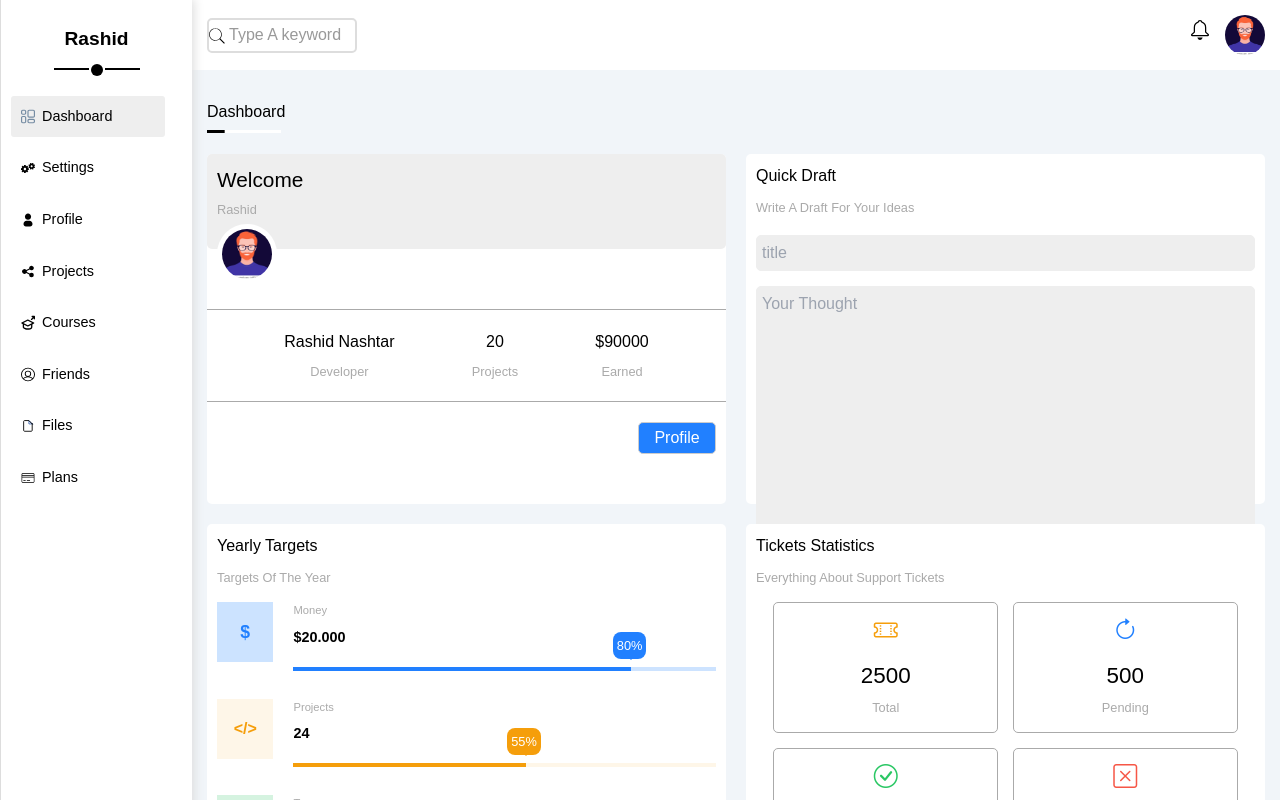
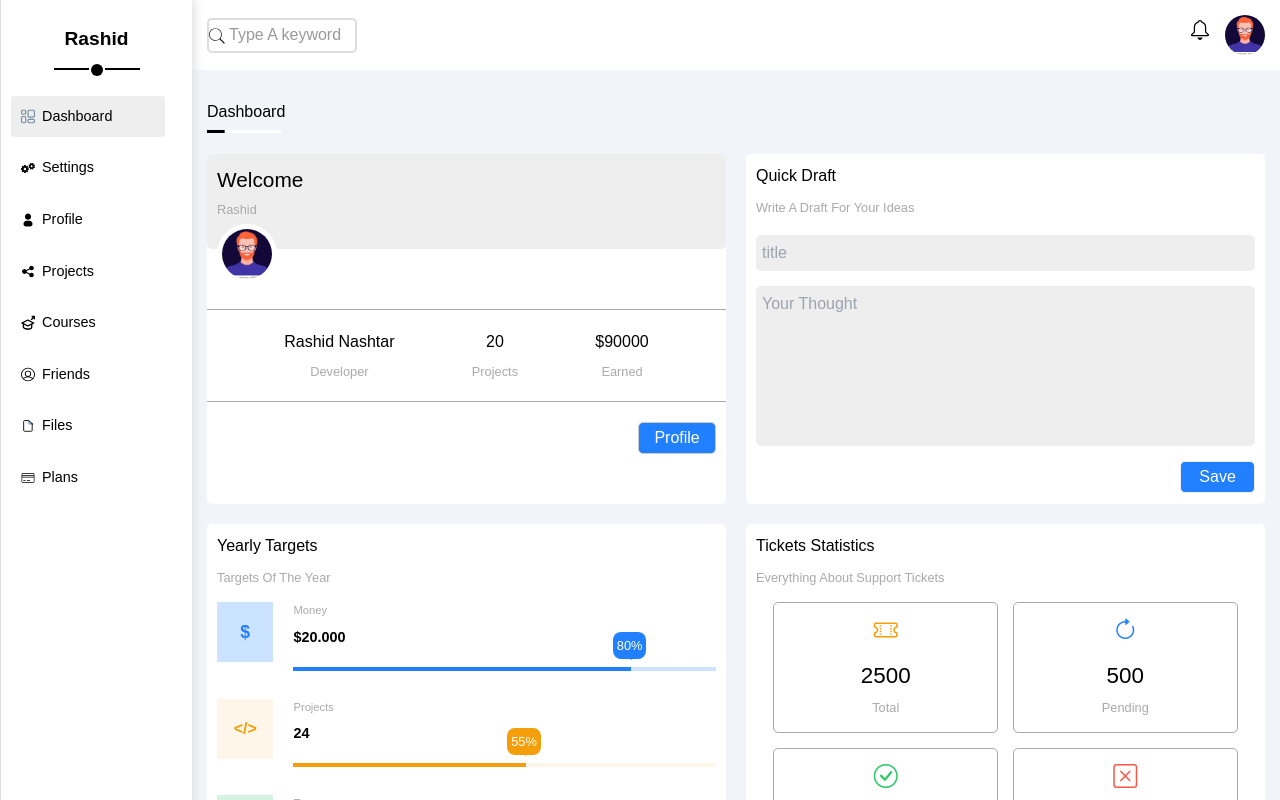
Before and after one commit to Rashidnashtar/template-4, a React (Vite) app: page / in a window 1280 px wide. Shown: the top 800 px of the page. Built offline with nearby package versions, Linux system fonts and the light colour scheme.

Commit message:
fixing the textarea

```diff
--- a/src/assets/Css/dashboard.css
+++ b/src/assets/Css/dashboard.css
@@ -144,6 +144,9 @@
   -ms-border-radius: 5px;
   -o-border-radius: 5px;
   resize: none;
+}
+.quick textarea {
+  height: 160px;
 }
 .quick .btn {
   width: 15%;
--- a/src/components/dashboard/quickdraft.tsx
+++ b/src/components/dashboard/quickdraft.tsx
@@ -5,12 +5,7 @@ const QuickDraft = () => {
       <p>Write A Draft For Your Ideas</p>
       <form action="">
         <input type="text" placeholder="title" />
-        <textarea
-          cols="32"
-          rows="10"
-          placeholder="Your Thought"
-          resize="none"
-        />
+        <textarea placeholder="Your Thought" />
         <button className="btn">Save</button>
       </form>
     </div>
```
